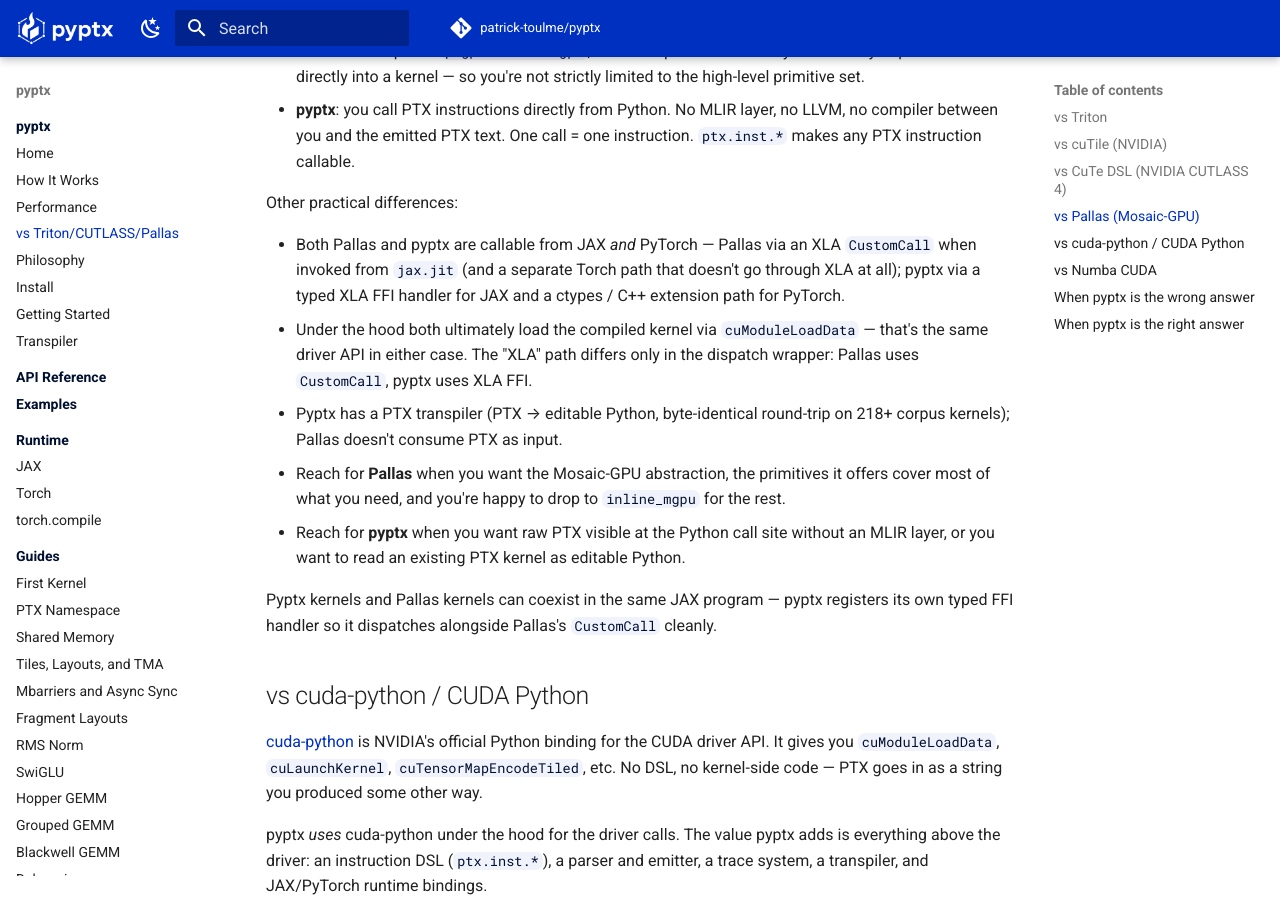
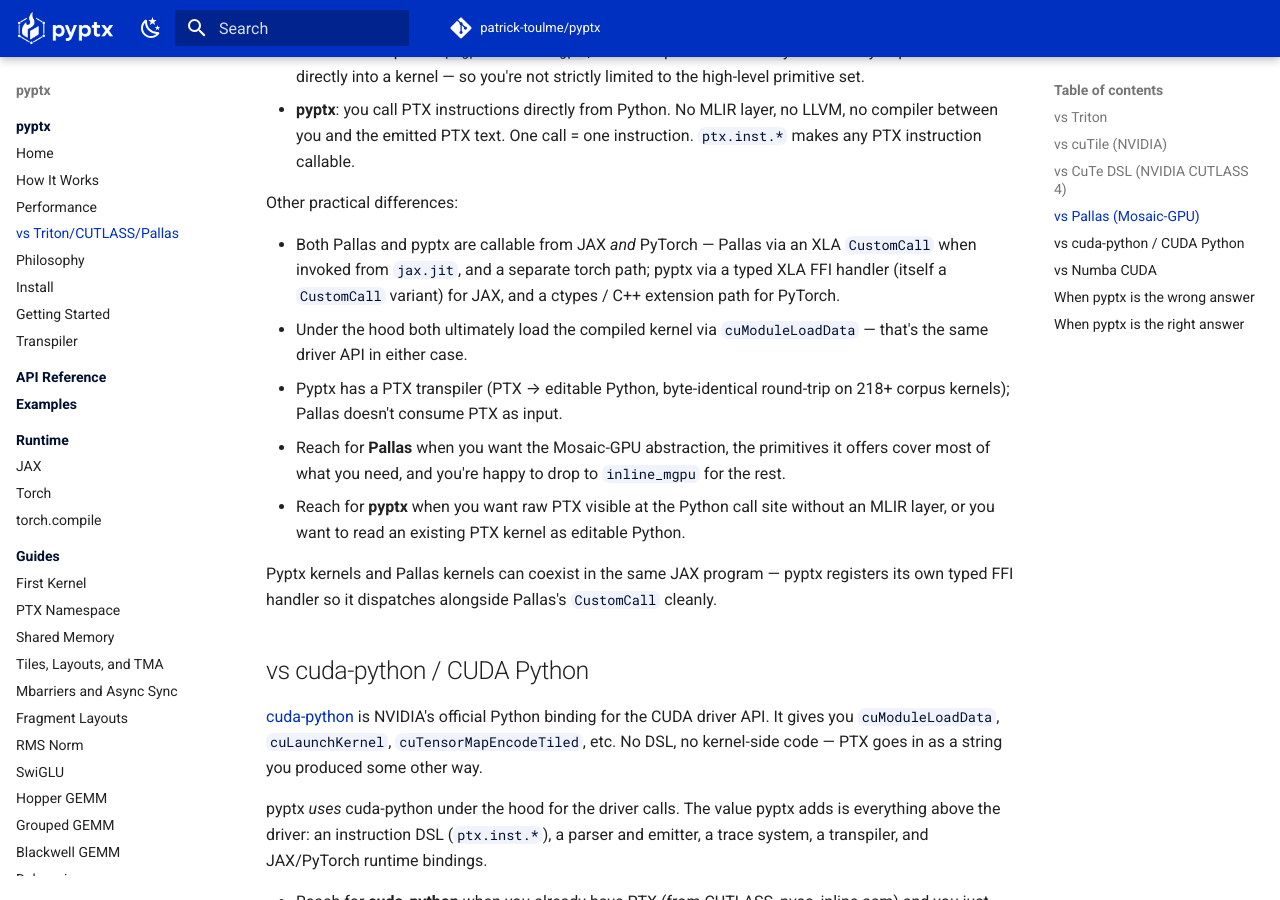
Before and after one commit to patrick-toulme/pyptx, an MkDocs documentation site: the page built from docs/comparison.md, in a window 1280 px wide and 900 px high, scrolled down 2818 px. Built offline with MkDocs 1.6.1 and Material for MkDocs 9.7.7, drawn with Linux system fonts in a browser that asks for light colours; comment, search, counter and statistics services are not loaded.

Commit message:
Tighten Pallas/pyptx integration claims
Two fixes from the same Pallas team member:
- The torch path note doesn't need the 'doesn't go through XLA at all'
  qualifier — just call it 'a separate torch path'.
- pyptx's typed XLA FFI handler is itself a CustomCall variant, so
  the 'Pallas uses CustomCall, pyptx uses XLA FFI' distinction in the
  next bullet was a false contrast. Removed that line; the previous
  bullet already states both load via cuModuleLoadData.

```diff
--- a/docs/comparison.md
+++ b/docs/comparison.md
@@ -121,14 +121,11 @@
 Other practical differences:
 
 - Both Pallas and pyptx are callable from JAX *and* PyTorch — Pallas
-  via an XLA `CustomCall` when invoked from `jax.jit` (and a separate
-  Torch path that doesn't go through XLA at all); pyptx via a typed
-  XLA FFI handler for JAX and a ctypes / C++ extension path for
-  PyTorch.
+  via an XLA `CustomCall` when invoked from `jax.jit`, and a separate
+  torch path; pyptx via a typed XLA FFI handler (itself a `CustomCall`
+  variant) for JAX, and a ctypes / C++ extension path for PyTorch.
 - Under the hood both ultimately load the compiled kernel via
   `cuModuleLoadData` — that's the same driver API in either case.
-  The "XLA" path differs only in the dispatch wrapper: Pallas uses
-  `CustomCall`, pyptx uses XLA FFI.
 - Pyptx has a PTX transpiler (PTX → editable Python, byte-identical
   round-trip on 218+ corpus kernels); Pallas doesn't consume PTX as
   input.
```
